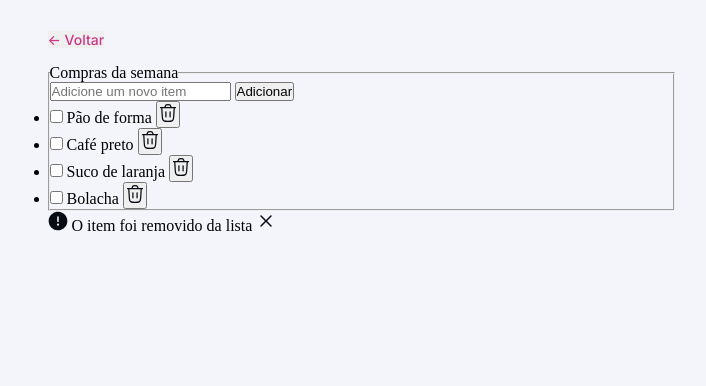
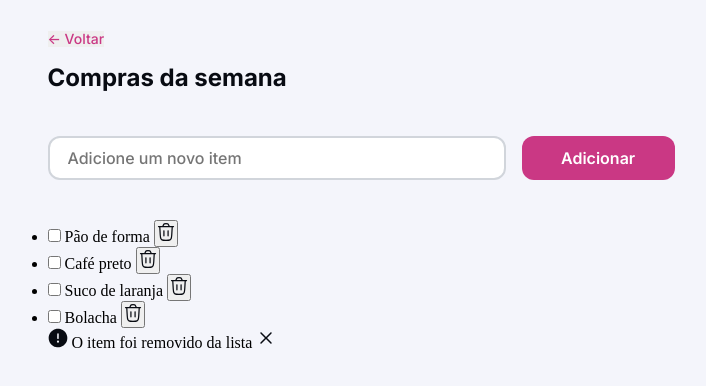
Before and after one commit to abimaelrss/desafio-pratico-lista-de-compras, a plain HTML site: page index.html in a window 1280 px wide. Shown: the part 68-454 px from the top of the page, without its empty margins (279-985 px from the left). Drawn offline with Linux system fonts and the light colour scheme.

Commit message:
Styling the add field

```diff
--- a/index.html
+++ b/index.html
@@ -41,7 +41,7 @@
         <legend>Compras da semana</legend>
 
         <form action="">
-          <div class="search">
+          <div class="add">
             <input type="text" placeholder="Adicione um novo item" />
             <input type="submit" value="Adicionar" />
           </div>
--- /dev/null
+++ b/styles/form.css
@@ -0,0 +1,50 @@
+fieldset {
+  border: none;
+
+  & legend {
+    font: var(--text-title);
+    color: var(--content-primary);
+
+    margin-bottom: 2.75rem;
+  }
+
+  & .add {
+    display: flex;
+    flex-direction: column;
+    gap: 1rem;
+
+    & input {
+      width: 100%;
+      height: 2.75rem;
+
+      padding: 0 1.125rem;
+
+      border-radius: 0.75rem;
+    }
+
+    & input[type="text"] {
+      font: var(--text-paragraph);
+      color: var(--content-tertiary);
+      border: 2px solid var(--border-primary);
+      background-color: var(--background-secondary);
+    }
+
+    & input[type="submit"] {
+      color: var(--always-white);
+      background-color: var(--color-brand);
+
+      font: var(--text-label);
+
+      border: none;
+
+      margin-bottom: 2.5rem;
+    }
+  }
+}
+
+@media (width >= 39.1875rem) {
+  fieldset .add {
+    display: grid;
+    grid-template-columns: 3fr 1fr;
+  }
+}
--- a/styles/global.css
+++ b/styles/global.css
@@ -22,9 +22,9 @@
 
   --font-family: "Inter", sans-serif;
   --text-title: 700 1.5rem var(--font-family);
-  --text-label: 600 1rem var(--font-family);
-  --text-paragraph: 500 1rem var(--font-family);
-  --text-link: 500 0.875rem var(--font-family);
+  --text-label: 600 1rem/1.25 var(--font-family);
+  --text-paragraph: 500 1rem/1.4 var(--font-family);
+  --text-link: 500 0.875rem/1.14 var(--font-family);
 }
 
 body {
--- a/styles/index.css
+++ b/styles/index.css
@@ -1,3 +1,4 @@
 @import url(global.css);
 @import url(header.css);
 @import url(utility.css);
+@import url(form.css);
```
